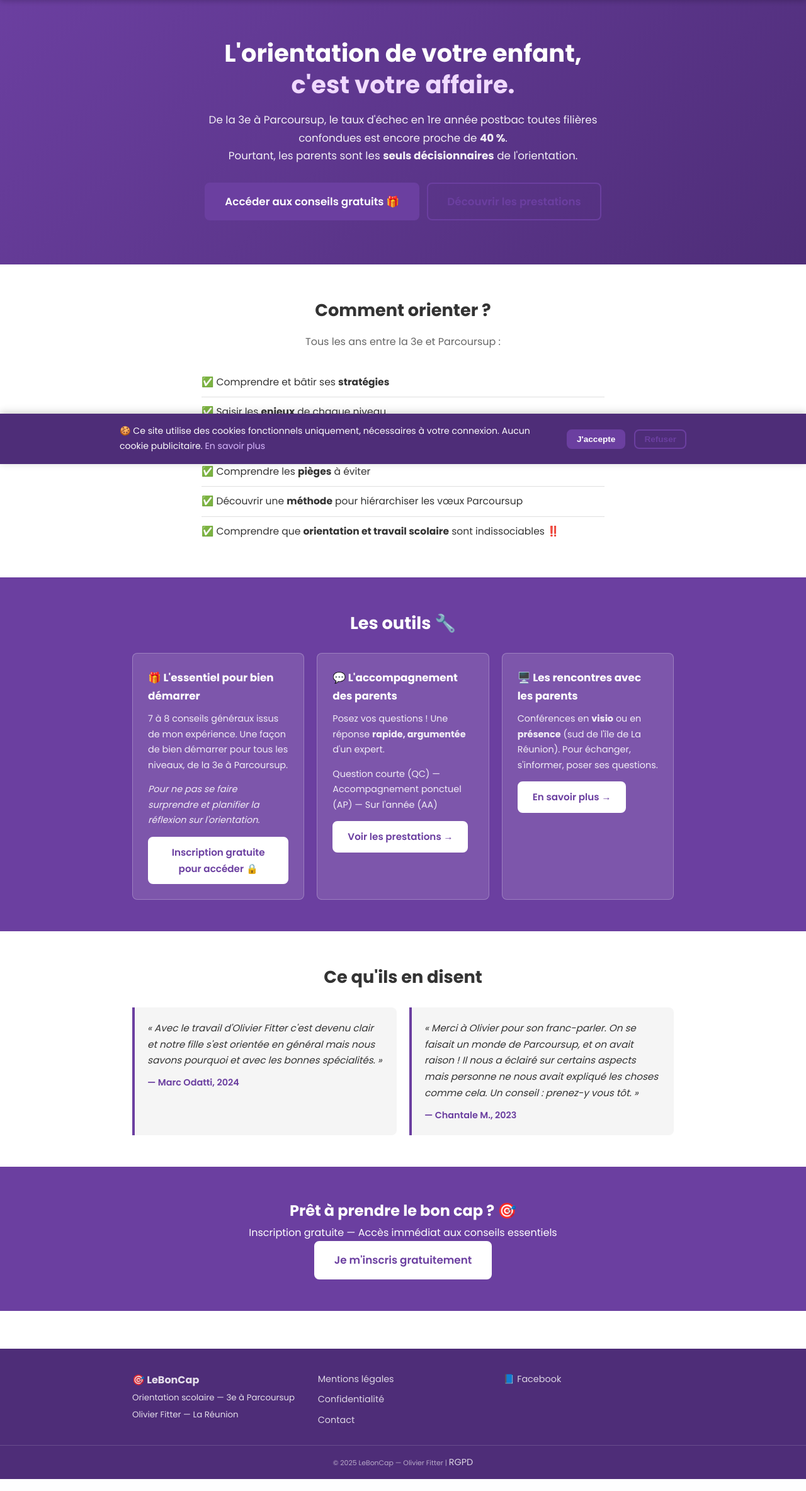
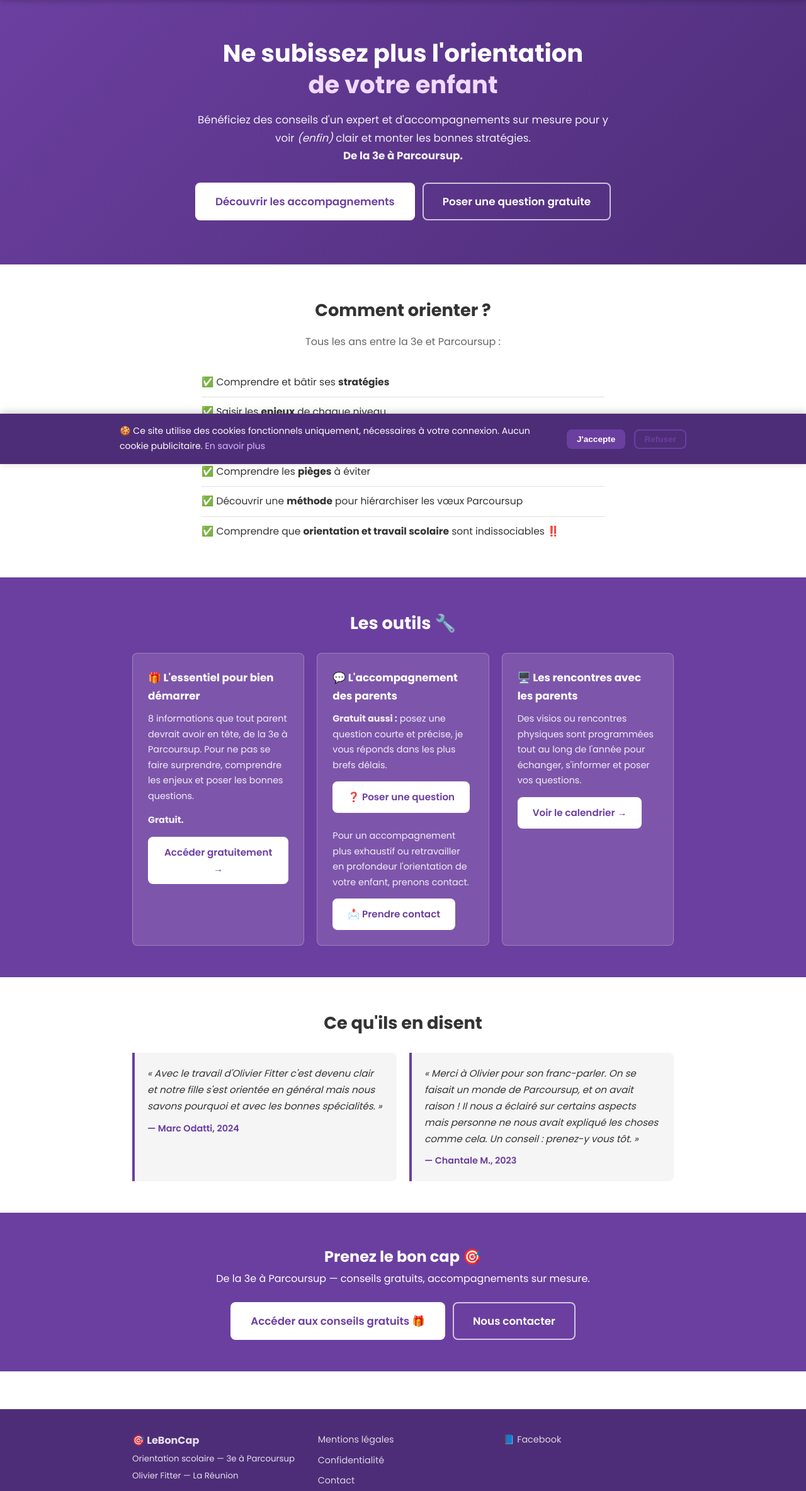
Before and after one commit to OlivierFitter/orientation3ep, a Flask app: page / in a window 1280 px wide. Shown: the part 63-2431 px from the top of the page at 63% size. Run offline with Flask 3, Linux system fonts and the light colour scheme.

Commit message:
Mise à jour accueil — textes et cards outils
- Nouveau sous-titre hero : "Ne subissez plus l'orientation..."
- Card Essentiel : 8 infos, aspect GRATUIT mis en avant
- Card Accompagnement : 2 boutons (question gratuite + contact)
- Card Rencontres : visios et physique tout au long de l'année
- CTA final : 2 boutons conseils + contact
- CSS : ajout btn-outline-white

Co-Authored-By: Claude Opus 4.6 <noreply@anthropic.com>

```diff
--- a/app/static/css/style.css
+++ b/app/static/css/style.css
@@ -141,6 +141,8 @@ img { max-width: 100%; height: auto; }
 .btn-outline:hover { background: var(--violet); color: var(--white); }
 .btn-white    { background: var(--white); color: var(--violet); border-color: var(--white); }
 .btn-white:hover { background: #f0d9ff; }
+.btn-outline-white { background: transparent; color: var(--white); border-color: rgba(255,255,255,0.7); }
+.btn-outline-white:hover { background: rgba(255,255,255,0.15); color: var(--white); }
 .btn-green    { background: var(--green); color: var(--white); border-color: var(--green); }
 .btn-danger   { background: var(--danger); color: var(--white); border-color: var(--danger); }
 .btn-lg       { padding: 14px 30px; font-size: 1.05rem; }
--- a/app/templates/accueil.html
+++ b/app/templates/accueil.html
@@ -4,18 +4,18 @@
 <!-- ═══ HERO ═══════════════════════════════════════════════════════ -->
 <section class="hero">
     <div class="container">
-        <h1>L'orientation de votre enfant,<br><span class="accent">c'est votre affaire.</span></h1>
+        <h1>Ne subissez plus l'orientation<br><span class="accent">de votre enfant</span></h1>
         <p class="hero-sub">
-            De la 3e à Parcoursup, le taux d'échec en 1re année postbac toutes filières confondues
-            est encore proche de <strong>40 %</strong>.<br>
-            Pourtant, les parents sont les <strong>seuls décisionnaires</strong> de l'orientation.
+            Bénéficiez des conseils d'un expert et d'accompagnements sur mesure
+            pour y voir <em>(enfin)</em> clair et monter les bonnes stratégies.<br>
+            <strong>De la 3e à Parcoursup.</strong>
         </p>
         <div class="hero-cta">
-            <a href="{{ url_for('auth.inscription') }}" class="btn btn-primary btn-lg">
-                Accéder aux conseils gratuits 🎁
+            <a href="{{ url_for('public.prestations') }}" class="btn btn-white btn-lg">
+                Découvrir les accompagnements
             </a>
-            <a href="{{ url_for('public.prestations') }}" class="btn btn-outline btn-lg">
-                Découvrir les prestations
+            <a href="{{ url_for('public.contact') }}" class="btn btn-outline-white btn-lg">
+                Poser une question gratuite
             </a>
         </div>
     </div>
@@ -43,32 +43,51 @@
         <h2 class="section-title white">Les outils 🔧</h2>
         <div class="cards-grid">
 
+            <!-- CARD 1 — Essentiel -->
             <div class="card">
                 <h3>🎁 L'essentiel pour bien démarrer</h3>
-                <p>7 à 8 conseils généraux issus de mon expérience. Une façon de bien démarrer
-                pour tous les niveaux, de la 3e à Parcoursup.</p>
-                <p><em>Pour ne pas se faire surprendre et planifier la réflexion sur l'orientation.</em></p>
-                {% if current_user.is_authenticated %}
-                    <a href="{{ url_for('membres.essentiel') }}" class="btn btn-white">Accéder →</a>
-                {% else %}
-                    <a href="{{ url_for('auth.inscription') }}" class="btn btn-white">
-                        Inscription gratuite pour accéder 🔒
-                    </a>
-                {% endif %}
+                <p>
+                    8 informations que tout parent devrait avoir en tête,
+                    de la 3e à Parcoursup. Pour ne pas se faire surprendre,
+                    comprendre les enjeux et poser les bonnes questions.
+                </p>
+                <p><strong>Gratuit.</strong></p>
+                <a href="{{ url_for('membres.essentiel') if current_user.is_authenticated else url_for('auth.inscription') }}"
+                   class="btn btn-white">
+                    Accéder gratuitement →
+                </a>
             </div>
 
+            <!-- CARD 2 — Accompagnement -->
             <div class="card">
                 <h3>💬 L'accompagnement des parents</h3>
-                <p>Posez vos questions ! Une réponse <strong>rapide, argumentée</strong> d'un expert.</p>
-                <p>Question courte (QC) — Accompagnement ponctuel (AP) — Sur l'année (AA)</p>
-                <a href="{{ url_for('public.prestations') }}" class="btn btn-white">Voir les prestations →</a>
+                <p>
+                    <strong>Gratuit aussi :</strong> posez une question courte et précise,
+                    je vous réponds dans les plus brefs délais.
+                </p>
+                <a href="{{ url_for('public.contact') }}?code=QC" class="btn btn-white" style="margin-bottom:10px;">
+                    ❓ Poser une question
+                </a>
+                <p style="margin-top:14px;">
+                    Pour un accompagnement plus exhaustif ou retravailler en profondeur
+                    l'orientation de votre enfant, prenons contact.
+                </p>
+                <a href="{{ url_for('public.contact') }}" class="btn btn-white">
+                    📩 Prendre contact
+                </a>
             </div>
 
+            <!-- CARD 3 — Rencontres -->
             <div class="card">
                 <h3>🖥️ Les rencontres avec les parents</h3>
-                <p>Conférences en <strong>visio</strong> ou en <strong>présence</strong>
-                (sud de l'île de La Réunion). Pour échanger, s'informer, poser ses questions.</p>
-                <a href="{{ url_for('public.rencontres') }}" class="btn btn-white">En savoir plus →</a>
+                <p>
+                    Des visios ou rencontres physiques sont programmées
+                    tout au long de l'année pour échanger, s'informer
+                    et poser vos questions.
+                </p>
+                <a href="{{ url_for('public.rencontres') }}" class="btn btn-white">
+                    Voir le calendrier →
+                </a>
             </div>
 
         </div>
@@ -98,11 +117,18 @@
 <!-- ═══ CTA FINAL ═══════════════════════════════════════════════════ -->
 <section class="section-purple">
     <div class="container text-center">
-        <h2 class="white">Prêt à prendre le bon cap ? 🎯</h2>
-        <p class="white">Inscription gratuite — Accès immédiat aux conseils essentiels</p>
-        <a href="{{ url_for('auth.inscription') }}" class="btn btn-white btn-lg">
-            Je m'inscris gratuitement
-        </a>
+        <h2 class="white">Prenez le bon cap 🎯</h2>
+        <p class="white" style="margin-bottom:24px;">
+            De la 3e à Parcoursup — conseils gratuits, accompagnements sur mesure.
+        </p>
+        <div class="hero-cta">
+            <a href="{{ url_for('auth.inscription') }}" class="btn btn-white btn-lg">
+                Accéder aux conseils gratuits 🎁
+            </a>
+            <a href="{{ url_for('public.contact') }}" class="btn btn-outline-white btn-lg">
+                Nous contacter
+            </a>
+        </div>
     </div>
 </section>
 
```
